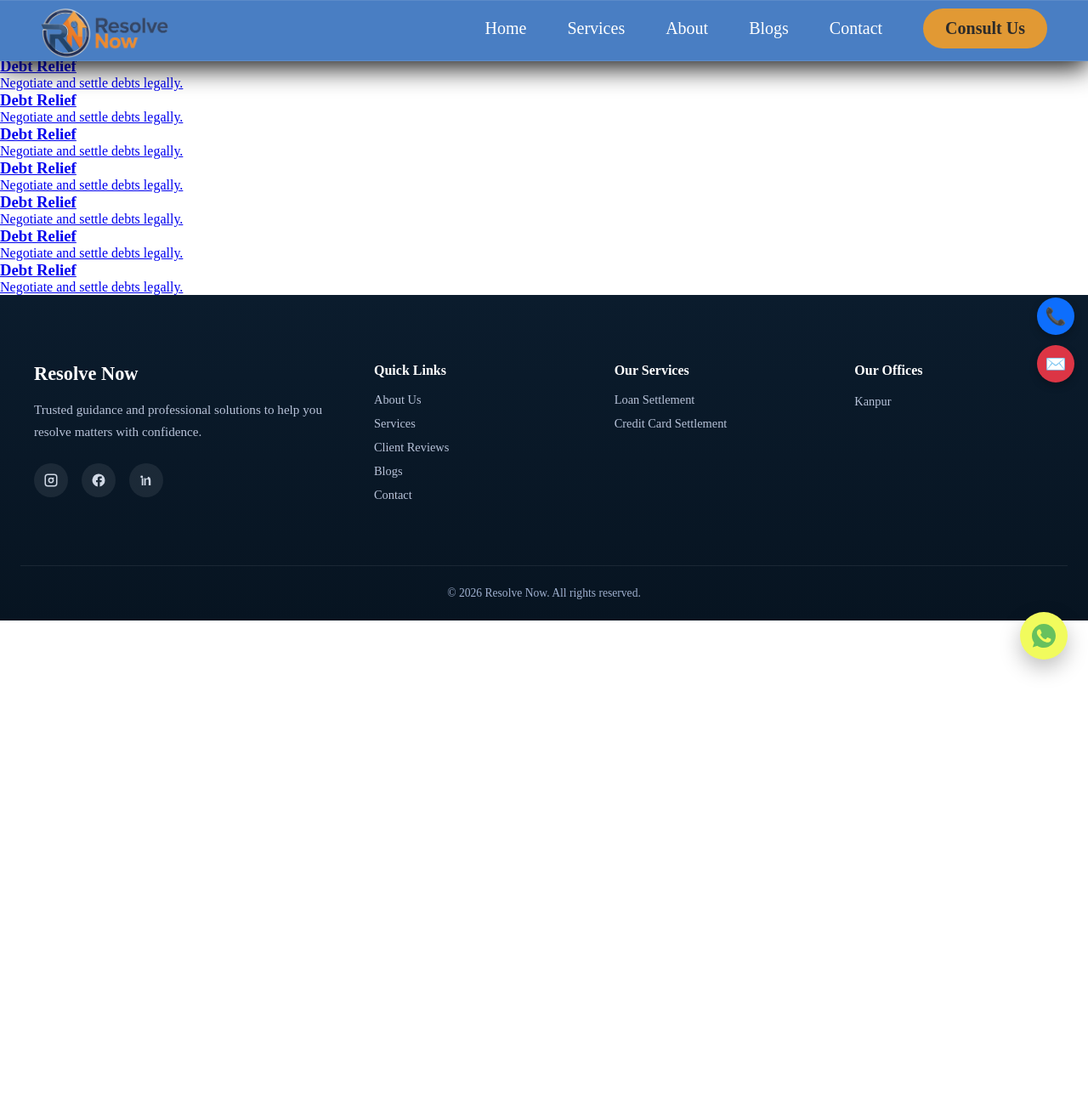
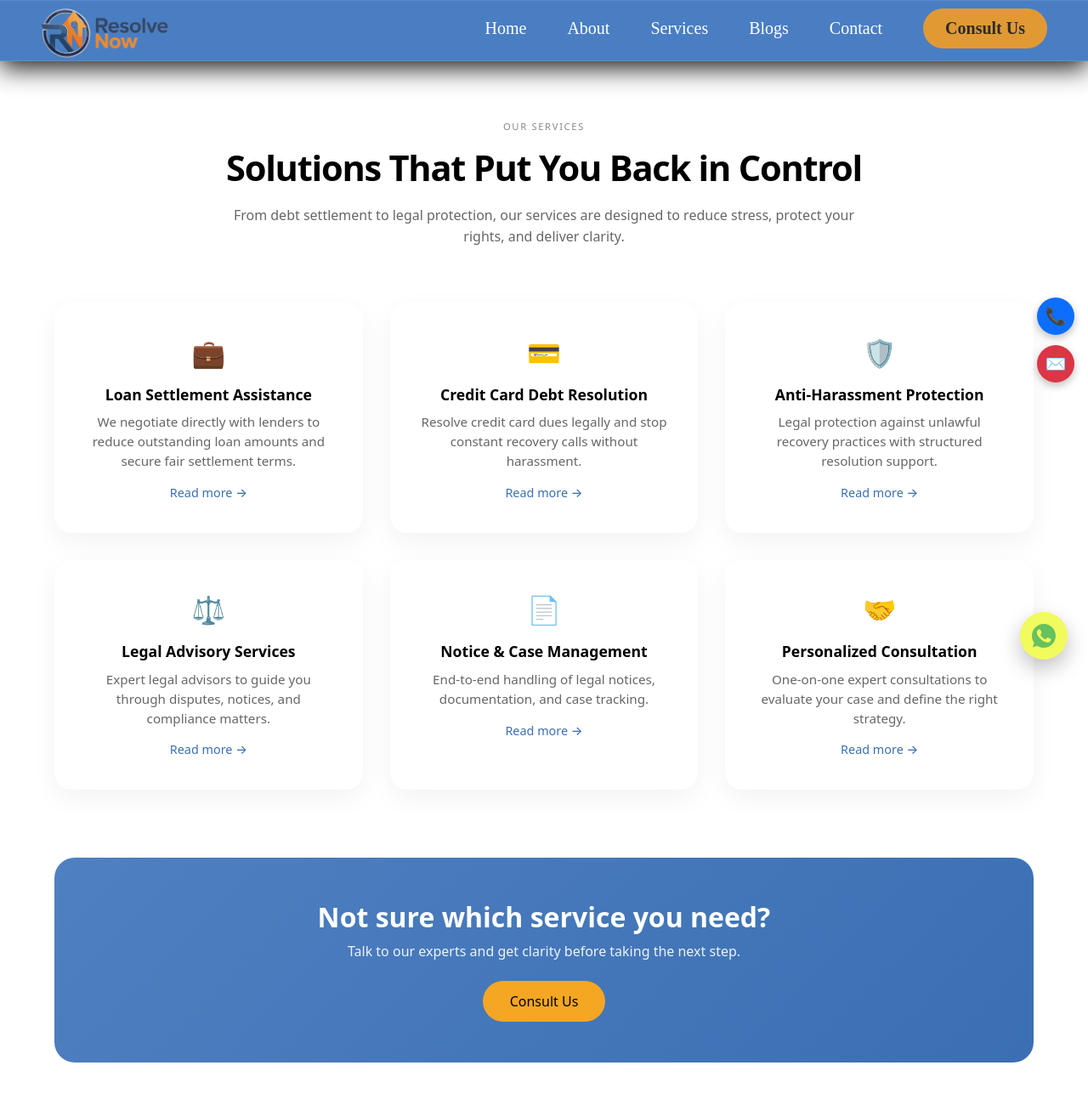
Before and after one commit to resolvenow/resolve, an Eleventy site: page src/services/index.html in a window 1280 px wide. Shown: the top 1300 px of the page at 85% size. Before the commit the page ends 800 px from the top, so only its background shows below. Built offline with nearby package versions, Linux system fonts and the light colour scheme; Eleventy itself is replaced by a stand-in of ours; files that its build step writes are made by us from their sources; a web font is replaced by a local one.

Commit message:
Added new sections

```diff
--- a/src/_includes/footer.html
+++ b/src/_includes/footer.html
@@ -152,11 +152,11 @@
             <div class="footer-column">
                 <h4>Quick Links</h4>
                 <ul>
-                    <li><a href="#about">About Us</a></li>
-                    <li><a href="#services">Services</a></li>
+                    <li><a href="../about/">About Us</a></li>
+                    <li><a href="../services/">Services</a></li>
                     <li><a href="#reviews">Client Reviews</a></li>
                     <li><a href="#blogs">Blogs</a></li>
-                    <li><a href="#contact">Contact</a></li>
+                    <li><a href="../contact/">Contact</a></li>
                 </ul>
             </div>
 
--- a/src/_includes/header.html
+++ b/src/_includes/header.html
@@ -99,10 +99,10 @@
 
         <div class="nav-glass">
             <a href="../">Home</a>
-            <a href="#services">Services</a>
             <a href="../about/">About</a>
+            <a href="../services/">Services</a>
             <a href="#blogs">Blogs</a>
-            <a href="#contact">Contact</a>
+            <a href="../contact/">Contact</a>
         </div>
 
         <a href="../forms/" class="nav-cta">Consult Us</a>
--- a/src/services/index.html
+++ b/src/services/index.html
@@ -3,41 +3,219 @@ layout: layout.html
 title: Services
 ---
 
-<section class="services">
-  <h1>Our Services</h1>
+<style>
+.services-page {
+  max-width: 1200px;
+  margin: 72px auto;
+  padding: 4rem 1.5rem 5rem;
+  font-family: system-ui, -apple-system, BlinkMacSystemFont, "Segoe UI",
+    sans-serif;
+}
 
+/* Hero */
+.services-hero {
+  text-align: center;
+  max-width: 760px;
+  margin: 0 auto 4rem;
+}
+
+.eyebrow {
+  font-size: 0.7rem;
+  letter-spacing: 0.15em;
+  text-transform: uppercase;
+  color: #888;
+  display: inline-block;
+  margin-bottom: 0.8rem;
+}
+
+.services-hero h1 {
+  font-size: 2.6rem;
+  letter-spacing: -0.03em;
+  margin-bottom: 1rem;
+}
+
+.services-hero p {
+  color: #666;
+  font-size: 1rem;
+  line-height: 1.6;
+}
+
+/* Grid */
+.services-grid {
+  display: grid;
+  grid-template-columns: repeat(3, 1fr);
+  gap: 2rem;
+}
+
+/* Cards */
+.service-card {
+  background: #fff;
+  border-radius: 20px;
+  padding: 2.3rem 2rem;
+  text-align: center;
+  box-shadow: 0 10px 30px rgba(0, 0, 0, 0.05);
+  transition: transform 0.25s ease, box-shadow 0.25s ease;
+}
+
+.service-card:hover {
+  transform: translateY(-6px);
+  box-shadow: 0 20px 45px rgba(0, 0, 0, 0.08);
+}
+
+.service-card .icon {
+  font-size: 2rem;
+  margin-bottom: 1rem;
+}
+
+.service-card h3 {
+  font-size: 1.1rem;
+  margin-bottom: 0.6rem;
+}
+
+.service-card p {
+  font-size: 0.95rem;
+  color: #666;
+  line-height: 1.5;
+}
+
+/* Read more (SCOPED — will NOT affect CTA) */
+.service-card .read-more {
+  margin-top: 1rem;
+  display: inline-block;
+  font-size: 0.9rem;
+  color: #3a6fb3;
+  text-decoration: none;
+  font-weight: 500;
+}
+
+.service-card .read-more:hover {
+  text-decoration: underline;
+}
+
+/* CTA */
+.services-cta {
+  margin-top: 5rem;
+  padding: 3rem 2rem;
+  border-radius: 24px;
+  background: linear-gradient(135deg, #4f80c1, #3a6fb3);
+  color: #fff;
+  text-align: center;
+}
+
+.services-cta h2 {
+  font-size: 2rem;
+  margin-bottom: 0.5rem;
+}
+
+.services-cta p {
+  opacity: 0.9;
+  margin-bottom: 1.5rem;
+}
+
+/* CTA button — locked styles */
+.services-cta .cta-btn {
+  display: inline-block;
+  background: #f5a623;
+  color: #000;
+  padding: 0.8rem 2rem;
+  border-radius: 999px;
+  font-weight: 500;
+  text-decoration: none;
+}
+
+.services-cta .cta-btn:hover {
+  opacity: 0.9;
+}
+
+/* Responsive */
+@media (max-width: 900px) {
+  .services-grid {
+    grid-template-columns: 1fr;
+  }
+
+  .services-hero h1 {
+    font-size: 2.1rem;
+  }
+}
+</style>
+
+<section class="services-page">
+  <!-- Hero -->
+  <div class="services-hero">
+    <span class="eyebrow">Our Services</span>
+    <h1>Solutions That Put You Back in Control</h1>
+    <p>
+      From debt settlement to legal protection, our services are designed to
+      reduce stress, protect your rights, and deliver clarity.
+    </p>
+  </div>
+
+  <!-- Services Grid -->
   <div class="services-grid">
-    <a href="/services/debt-relief/" class="service-card">
-      <h3>Debt Relief</h3>
-      <p>Negotiate and settle debts legally.</p>
-    </a>
-        <a href="/services/debt-relief/" class="service-card">
-      <h3>Debt Relief</h3>
-      <p>Negotiate and settle debts legally.</p>
-    </a>
-        <a href="/services/debt-relief/" class="service-card">
-      <h3>Debt Relief</h3>
-      <p>Negotiate and settle debts legally.</p>
-    </a>
-        <a href="/services/debt-relief/" class="service-card">
-      <h3>Debt Relief</h3>
-      <p>Negotiate and settle debts legally.</p>
-    </a>
-        <a href="/services/debt-relief/" class="service-card">
-      <h3>Debt Relief</h3>
-      <p>Negotiate and settle debts legally.</p>
-    </a>
-        <a href="/services/debt-relief/" class="service-card">
-      <h3>Debt Relief</h3>
-      <p>Negotiate and settle debts legally.</p>
-    </a>
-        <a href="/services/debt-relief/" class="service-card">
-      <h3>Debt Relief</h3>
-      <p>Negotiate and settle debts legally.</p>
-    </a>
-        <a href="/services/debt-relief/" class="service-card">
-      <h3>Debt Relief</h3>
-      <p>Negotiate and settle debts legally.</p>
-    </a>
+    <article class="service-card">
+      <div class="icon">💼</div>
+      <h3>Loan Settlement Assistance</h3>
+      <p>
+        We negotiate directly with lenders to reduce outstanding loan amounts
+        and secure fair settlement terms.
+      </p>
+      <a href="/services/loan-settlement.html" class="read-more">Read more →</a>
+    </article>
+
+    <article class="service-card">
+      <div class="icon">💳</div>
+      <h3>Credit Card Debt Resolution</h3>
+      <p>
+        Resolve credit card dues legally and stop constant recovery calls
+        without harassment.
+      </p>
+      <a href="/services/credit-card-debt.html" class="read-more">Read more →</a>
+    </article>
+
+    <article class="service-card">
+      <div class="icon">🛡️</div>
+      <h3>Anti-Harassment Protection</h3>
+      <p>
+        Legal protection against unlawful recovery practices with structured
+        resolution support.
+      </p>
+      <a href="/services/anti-harassment.html" class="read-more">Read more →</a>
+    </article>
+
+    <article class="service-card">
+      <div class="icon">⚖️</div>
+      <h3>Legal Advisory Services</h3>
+      <p>
+        Expert legal advisors to guide you through disputes, notices, and
+        compliance matters.
+      </p>
+      <a href="/services/legal-advisory.html" class="read-more">Read more →</a>
+    </article>
+
+    <article class="service-card">
+      <div class="icon">📄</div>
+      <h3>Notice & Case Management</h3>
+      <p>
+        End-to-end handling of legal notices, documentation, and case tracking.
+      </p>
+      <a href="/services/case-management.html" class="read-more">Read more →</a>
+    </article>
+
+    <article class="service-card">
+      <div class="icon">🤝</div>
+      <h3>Personalized Consultation</h3>
+      <p>
+        One-on-one expert consultations to evaluate your case and define the
+        right strategy.
+      </p>
+      <a href="/services/consultation.html" class="read-more">Read more →</a>
+    </article>
+  </div>
+
+  <!-- CTA -->
+  <div class="services-cta">
+    <h2>Not sure which service you need?</h2>
+    <p>Talk to our experts and get clarity before taking the next step.</p>
+    <a href="/contact" class="cta-btn">Consult Us</a>
   </div>
 </section>
```
Also changed, not shown: src/_includes/sections/reviews.html (+2 -2 lines), src/_includes/sections/services.html (+28 -0 lines), src/contact/index.html (+253 -0 lines).
